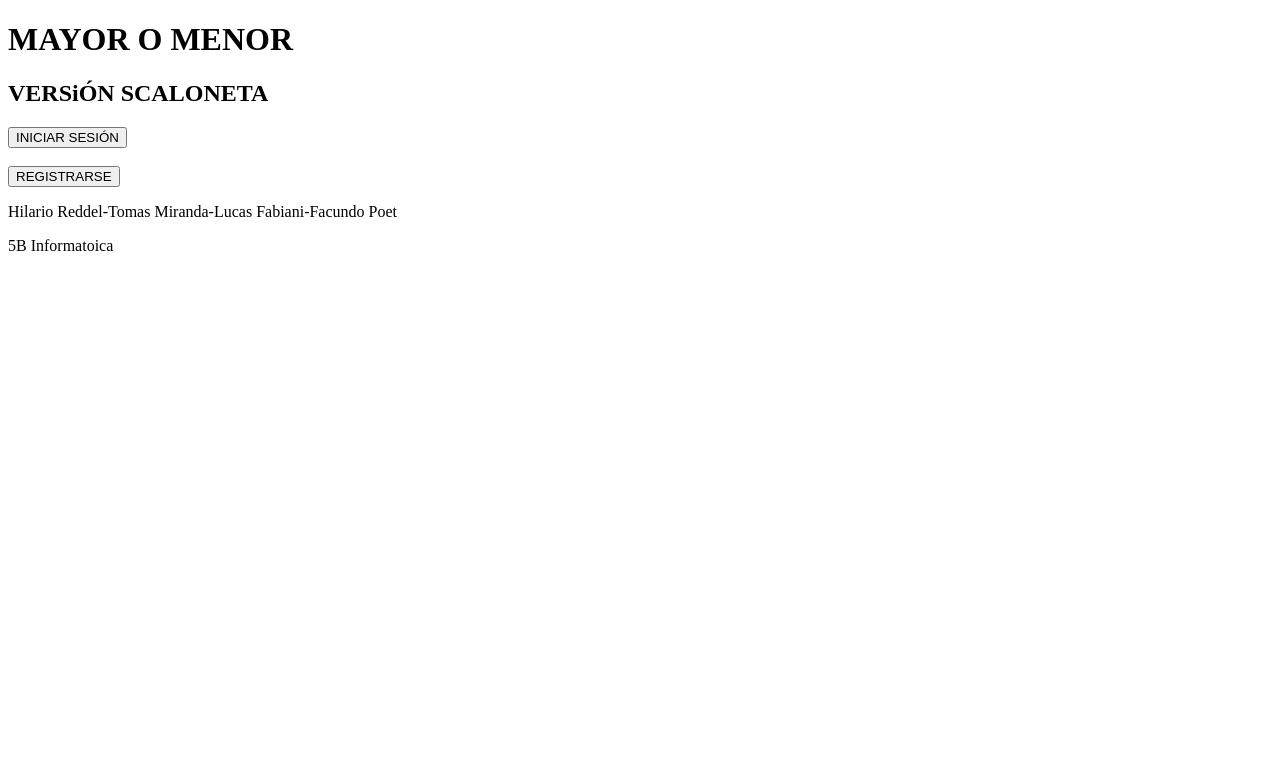
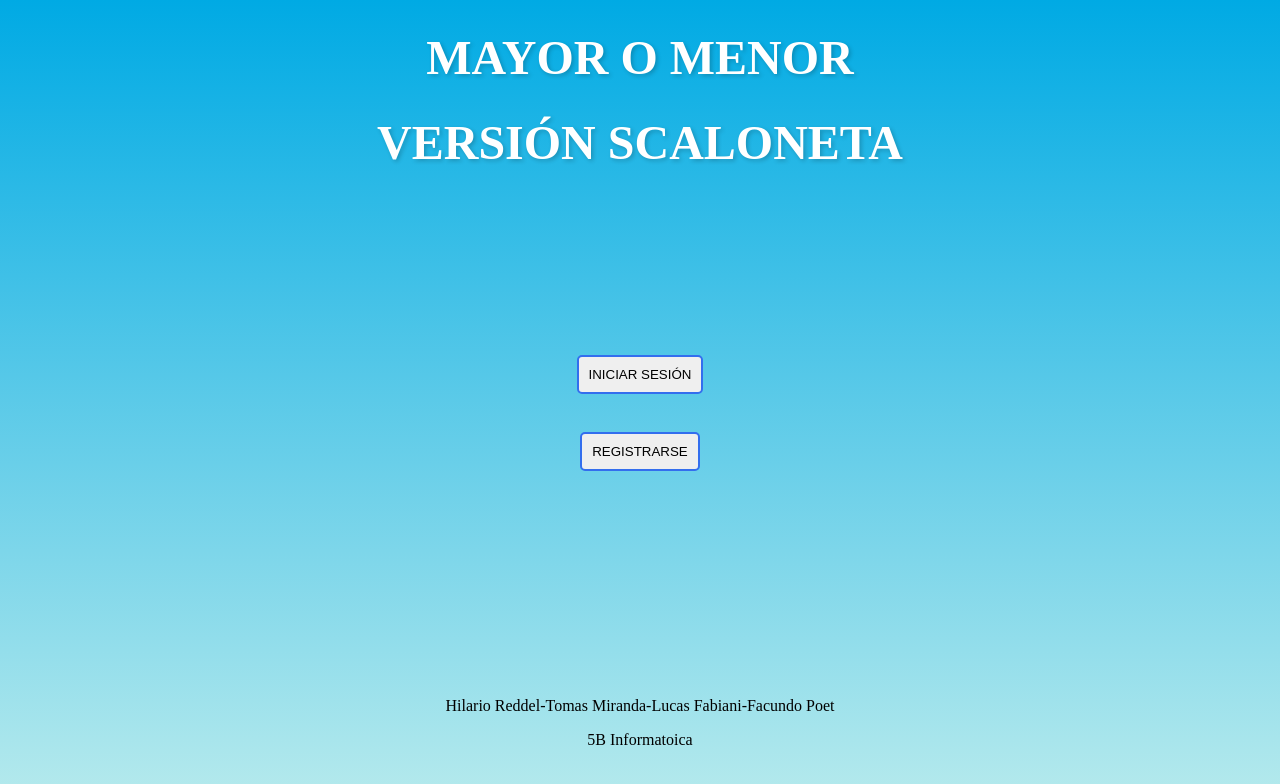
Before and after one commit to PioIX/2026_TPIN1_G17, a plain HTML site: page Frontend/index.html in a window 1280 px wide. Drawn offline with Linux system fonts and the light colour scheme.

Commit message:
EL css que hizo tomimi estaba muy mal, ahi lo arranque totalmente de 0

```diff
--- a/Frontend/index.html
+++ b/Frontend/index.html
@@ -9,22 +9,27 @@
 
     <main>
         <header>
-            <h1>MAYOR O MENOR</h1>
-            <h2>VERSiÓN SCALONETA</h2>
+            <h1 class="titulos">MAYOR O MENOR</h1>
+            <h2 class="titulos">VERSiÓN SCALONETA</h2>
         </header>
 
-        <nav>
-            <div><a href="login.html"><button type="button">INICIAR SESIÓN</button></a></div>
+        <nav id="botonesindex">
+            <div ><a href="login.html"  ><button type="button" class="botonindex">INICIAR SESIÓN</button></a></div>
             <br>
-            <div><a href="register.html"><button type="button">REGISTRARSE</button></a></div>
+            <div ><a href="register.html" ><button type="button" class="botonindex">REGISTRARSE</button></a></div>
         </nav>
 
-        <footer>
+
+    </main>
+
+    <script src="scripts/logic.js" defer></script>
+    <script src="scripts/dom.js" defer></script>
+<footer>
             <p>Hilario Reddel-Tomas Miranda-Lucas Fabiani-Facundo Poet</p>
             <p>5B Informatoica</p>
-        </footer>
-    </main>
-    <script src="scripts/logic.js" defer></script>
-    <script src="scripts/dom.js" defer></script>
+</footer>
+
+
 </body>
+
 </html>
--- a/Frontend/styles/styles.css
+++ b/Frontend/styles/styles.css
@@ -1,248 +1,36 @@
-/*
-:root {
-    --celeste-fondo: #6cc7f4;
-    --celeste-claro: #a7dffc;
-    --blanco: #ffffff;
-    --gris-oscuro: #1c2d42;
+body{
+background-image: linear-gradient(to bottom, #00aae4, hsl(183, 60%, 82%));
+background-attachment: fixed;
+margin: 0;
+display: flex;
+flex-direction: column;
 }
+.titulos {
+    text-align: center;
+    font-size: 3rem;       /* Hace el título mucho más grande (por defecto suele ser 2rem) */
+    text-align: center;    /* Lo centra perfectamente en la pantalla */
+    color: #ffffff;        /* Le da el color blanco para que contraste con el degradé celeste */
+    margin-top: 30px;      /* Le da una separación prolija con el borde de arriba */
+    margin-bottom: 20px;   /* Separa el título de los botones o inputs de abajo */
+    text-transform: uppercase; /* Opcional: pone todo el título en mayúsculas si querés */
+    text-shadow: 2px 2px 4px rgba(0, 0, 0, 0.2);
+}
+#botonesindex {
+    text-align: center;
+    margin-top: 175px;
+}
+footer{
+    margin-top: 185px;
+    text-align: center;
+    padding: 15px;
+    width: 100%;
+    box-sizing: border-box;
 
-* {
-    box-sizing: border-box;
-    margin: 0;
-    padding: 0;
 }
+.botonindex {
+    padding: 10px;
+    margin: 10px;
+    border: #336eee solid 2px ;
+    border-radius: 5px;
 
-body {
-    font-family: Arial, sans-serif;
-    background: linear-gradient(180deg, var(--celeste-fondo), var(--celeste-claro));
-    color: var(--gris-oscuro);
-    min-height: 100vh;
-    display: flex;
-    align-items: center;
-    justify-content: center;
-    padding: 16px;
-    text-align: center;
 }
-
-body > main,
-.contenedor-admin,
-.contenedor-stats,
-.contenedor-ranking,
-.contenedor-abm {
-    width: min(100%, 760px);
-    margin: 0 auto;
-    padding: 1.8rem 1.2rem;
-    background: rgba(255, 255, 255, 0.2);
-    border-radius: 24px;
-}
-
-h1 {
-    font-size: 2.8rem;
-    margin-bottom: 1.4rem;
-}
-
-h2 {
-    font-size: 1.8rem;
-    margin-bottom: 1rem;
-}
-
-p,
-label {
-    font-weight: 600;
-}
-
-button,
-.input-blanco,
-select,
-input[type="text"],
-input[type="password"] {
-    font: inherit;
-}
-
-button {
-    width: 100%;
-    max-width: 360px;
-    margin: 0.8rem auto;
-    padding: 1rem 1.2rem;
-    border: none;
-    border-radius: 999px;
-    background: var(--blanco);
-    color: var(--gris-oscuro);
-    cursor: pointer;
-}
-
-button:hover {
-    filter: brightness(0.95);
-}
-
-.input-blanco,
-select,
-input[type="text"],
-input[type="password"] {
-    width: 100%;
-    max-width: 560px;
-    padding: 1rem;
-    border-radius: 16px;
-    border: 1px solid rgba(255, 255, 255, 0.8);
-    background: rgba(255, 255, 255, 0.95);
-    color: var(--gris-oscuro);
-}
-
-.bloque-botones-verticales,
-.bloque-botones,
-.bloque-inputs,
-#contenedor-juego {
-    display: grid;
-    gap: 1rem;
-}
-
-#jugadores {
-    display: grid;
-    gap: 1rem;
-    margin-top: 1rem;
-}
-
-.jugador,
-.indicador-blanco,
-.fila-ranking,
-#pantalla-fin {
-    background: rgba(255, 255, 255, 0.9);
-    border-radius: 20px;
-    padding: 1rem;
-}
-
-#pantalla-fin.oculto {
-    display: none;
-}
-
-footer,
-.pie-creditos {
-    margin-top: 1.8rem;
-    color: rgba(255, 255, 255, 0.95);
-    font-size: 0.95rem;
-}
-
-@media (max-width: 600px) {
-    h1 {
-        font-size: 2rem;
-    }
-}
-
-.jugador img {
-    width: 100%;
-    height: auto;
-    border-radius: 22px;
-    object-fit: cover;
-}
-
-.jugador h2 {
-    margin-top: 1rem;
-    font-size: 1.25rem;
-}
-
-.jugador p {
-    margin-top: 0.5rem;
-    font-size: 1rem;
-    font-weight: 700;
-}
-
-.botones-comparar {
-    display: grid;
-    gap: 0.75rem;
-    margin-top: 1.2rem;
-}
-
-#btn-mas-partidos,
-#btn-menos-partidos,
-#btn-volver-menu {
-    max-width: 100%;
-    width: 100%;
-    background: var(--blanco);
-    color: var(--gris-oscuro);
-    border-radius: 999px;
-    padding: 0.95rem 1rem;
-    font-weight: 800;
-    box-shadow: var(--sombra);
-}
-
-#btn-mas-partidos:hover,
-#btn-menos-partidos:hover,
-#btn-volver-menu:hover {
-    transform: translateY(-2px);
-}
-
-#puntaje-actual,
-#infoMejorPuntaje,
-#infoPartidasJugadas,
-#puntaje-final,
-#record-actual {
-    margin: 0 auto;
-    display: inline-flex;
-    align-items: center;
-    justify-content: center;
-    background: rgba(255, 255, 255, 0.98);
-    border-radius: 999px;
-    padding: 0.95rem 1.4rem;
-    font-weight: 800;
-    box-shadow: var(--sombra);
-}
-
-#pantalla-fin {
-    margin-top: 2rem;
-    background: rgba(255, 255, 255, 0.95);
-    border-radius: 28px;
-    padding: 2rem 1.5rem;
-    box-shadow: var(--sombra);
-}
-
-#pantalla-fin.oculto {
-    display: none;
-}
-
-#encabezado-juego {
-    background: rgba(255, 255, 255, 0.12);
-    border-radius: 24px;
-    padding: 1.5rem;
-    margin-bottom: 1rem;
-}
-
-#encabezado-juego h1 {
-    color: var(--blanco);
-    margin: 0;
-}
-
-main > section,
-main > header,
-main > footer {
-    margin-bottom: 1rem;
-}
-
-@media (max-width: 860px) {
-    #jugadores {
-        grid-template-columns: 1fr;
-    }
-
-    .bloque-botones-verticales,
-    .bloque-inputs,
-    .botones-comparar {
-        width: 100%;
-    }
-}
-
-@media (max-width: 520px) {
-    body {
-        padding: 1rem;
-    }
-
-    h1 {
-        font-size: 2.5rem;
-    }
-
-    .contenedor-admin,
-    .contenedor-stats,
-    .contenedor-ranking,
-    .contenedor-abm,
-    main {
-        padding: 1.5rem 1rem 1.2rem;
-    }
-} */
```
